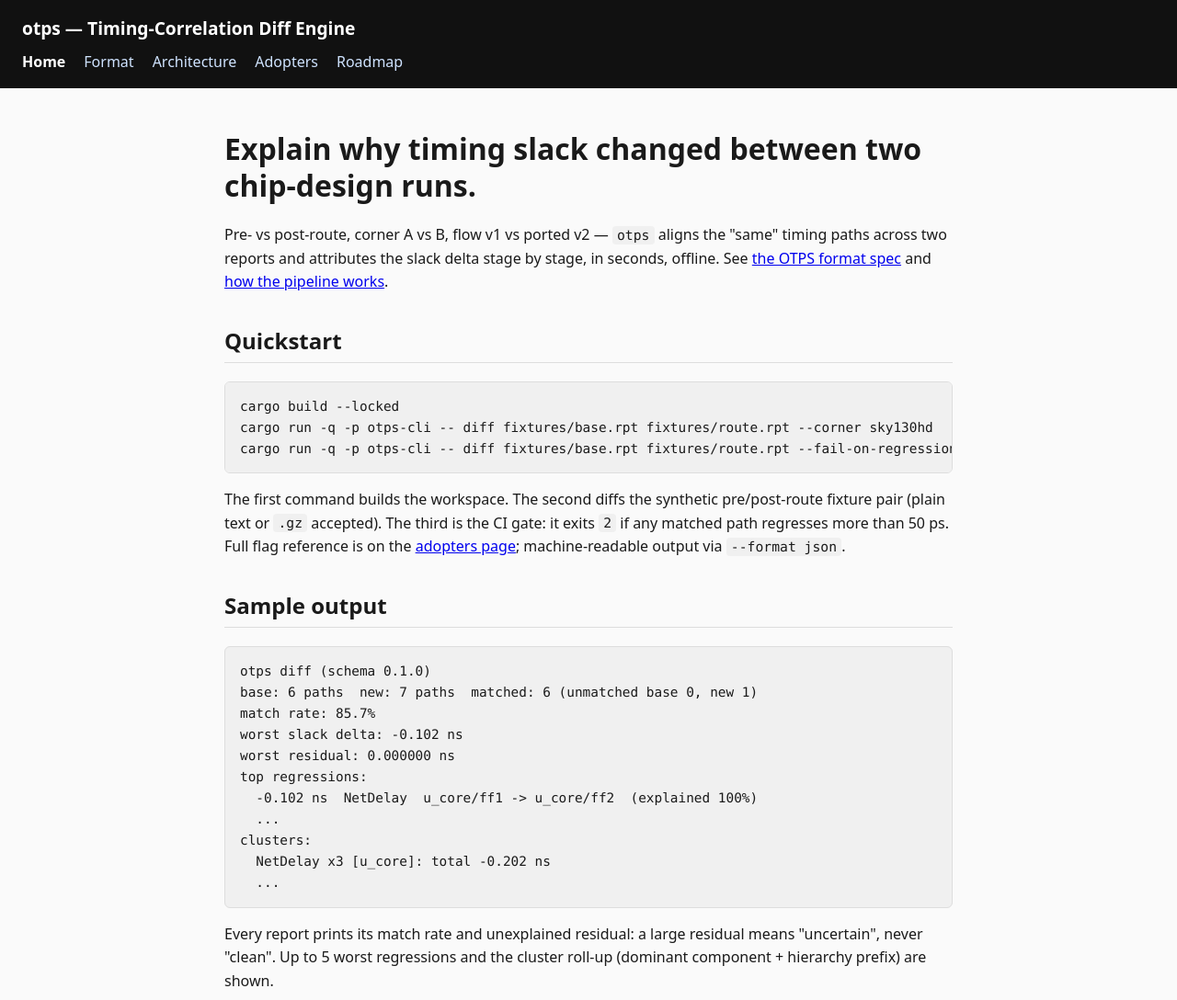
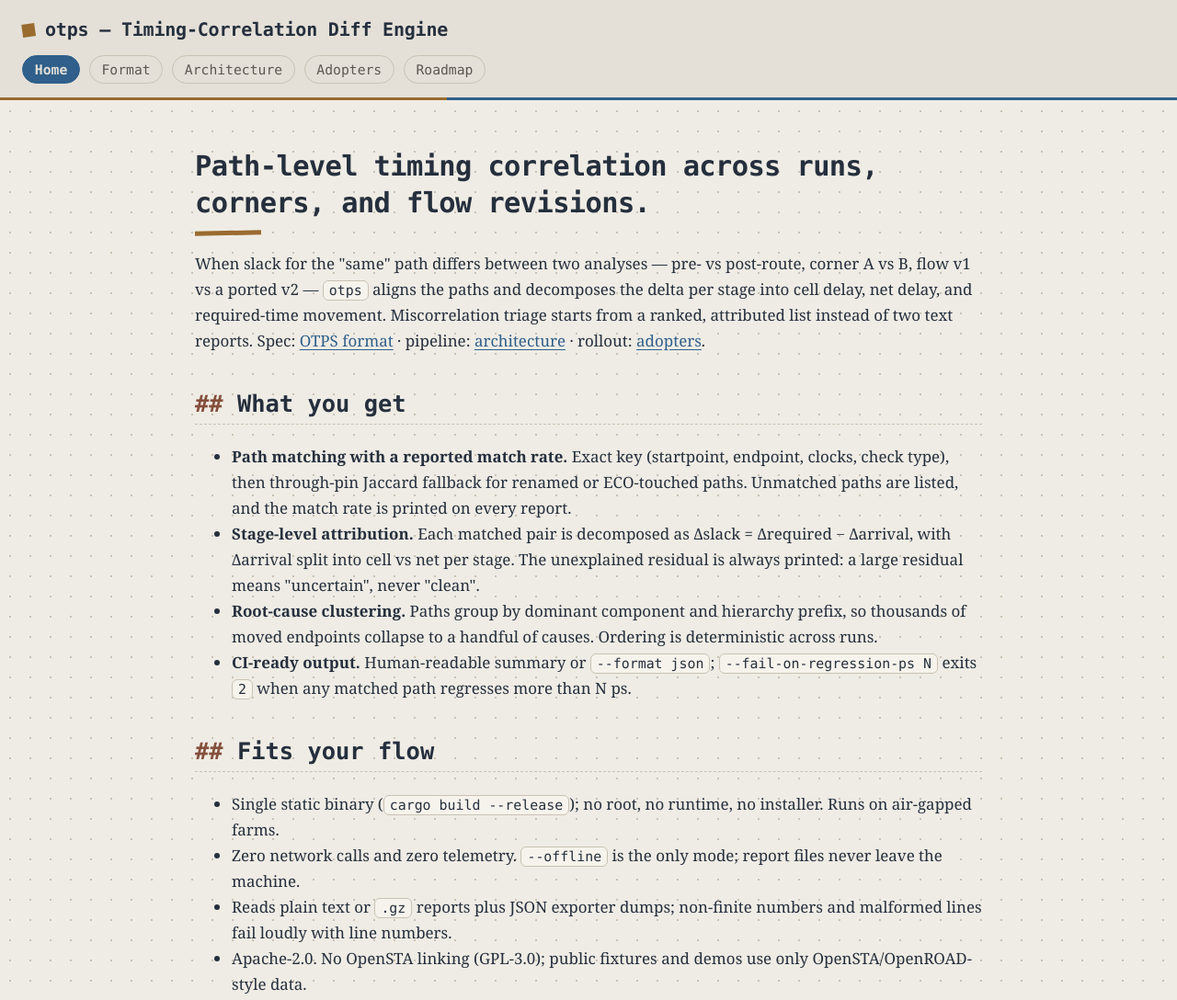
Before and after one commit to nitishagar/track-b2, a plain HTML site: page docs/index.html in a window 1280 px wide. Shown: the top 1088 px of the page at 92% size. Drawn offline with Linux system fonts and the light colour scheme.

Commit message:
Docs: pi.dev-inspired theme, SoC-engineer landing page, CONTRIBUTING.md

```diff
--- a/docs/index.html
+++ b/docs/index.html
@@ -3,6 +3,7 @@
 <head>
 <meta charset="utf-8">
 <meta name="viewport" content="width=device-width, initial-scale=1">
+<meta name="theme-color" content="#0d1116">
 <title>otps — Timing-Correlation Diff Engine</title>
 <link rel="stylesheet" href="style.css">
 </head>
@@ -18,21 +19,73 @@
   </nav>
 </header>
 <main>
-<h1>Explain why timing slack changed between two chip-design runs.</h1>
-<p>Pre- vs post-route, corner A vs B, flow v1 vs ported v2 — <code>otps</code>
-aligns the "same" timing paths across two reports and attributes the slack
-delta stage by stage, in seconds, offline. See <a href="format.html">the OTPS
-format spec</a> and <a href="architecture.html">how the pipeline works</a>.</p>
+<h1>Path-level timing correlation across runs, corners, and flow revisions.</h1>
+<p>When slack for the "same" path differs between two analyses — pre- vs
+post-route, corner A vs B, flow v1 vs a ported v2 — <code>otps</code> aligns
+the paths and decomposes the delta per stage into cell delay, net delay, and
+required-time movement. Miscorrelation triage starts from a ranked,
+attributed list instead of two text reports. Spec:
+<a href="format.html">OTPS format</a> · pipeline:
+<a href="architecture.html">architecture</a> · rollout:
+<a href="adopters.html">adopters</a>.</p>
+
+<h2>What you get</h2>
+<ul>
+  <li><strong>Path matching with a reported match rate.</strong> Exact key
+  (startpoint, endpoint, clocks, check type), then through-pin Jaccard
+  fallback for renamed or ECO-touched paths. Unmatched paths are listed, and
+  the match rate is printed on every report.</li>
+  <li><strong>Stage-level attribution.</strong> Each matched pair is decomposed
+  as Δslack&nbsp;=&nbsp;Δrequired&nbsp;−&nbsp;Δarrival, with Δarrival split
+  into cell vs net per stage. The unexplained residual is always printed: a
+  large residual means "uncertain", never "clean".</li>
+  <li><strong>Root-cause clustering.</strong> Paths group by dominant component
+  and hierarchy prefix, so thousands of moved endpoints collapse to a handful
+  of causes. Ordering is deterministic across runs.</li>
+  <li><strong>CI-ready output.</strong> Human-readable summary or
+  <code>--format json</code>; <code>--fail-on-regression-ps N</code> exits
+  <code>2</code> when any matched path regresses more than N&nbsp;ps.</li>
+</ul>
+
+<h2>Fits your flow</h2>
+<ul>
+  <li>Single static binary (<code>cargo build --release</code>); no root, no
+  runtime, no installer. Runs on air-gapped farms.</li>
+  <li>Zero network calls and zero telemetry. <code>--offline</code> is the
+  only mode; report files never leave the machine.</li>
+  <li>Reads plain text or <code>.gz</code> reports plus JSON exporter dumps;
+  non-finite numbers and malformed lines fail loudly with line numbers.</li>
+  <li>Apache-2.0. No OpenSTA linking (GPL-3.0); public fixtures and demos use
+  only OpenSTA/OpenROAD-style data.</li>
+</ul>
+
+<h2>Scope in v0.1.0</h2>
+<table>
+  <tr><th>Inputs</th><td>OTPS text v0.1 (OpenSTA <code>report_checks</code> subset), JSON dumps, <code>.gz</code></td></tr>
+  <tr><th>Checks</th><td>Setup/max and hold/min; required, arrival, CRPR, uncertainty carried per path</td></tr>
+  <tr><th>Outputs</th><td>Text summary, JSON, exit codes 0 (ok) / 1 (error) / 2 (gate failed)</td></tr>
+  <tr><th>Not in scope</th><td>Signoff. This is signoff-adjacent triage: it narrows the suspect list, it never certifies timing</td></tr>
+</table>
+
+<h2>Accuracy basis</h2>
+<ul>
+  <li>Self-consistency invariants checked per path (Σincrements&nbsp;=&nbsp;arrival, required&nbsp;−&nbsp;arrival&nbsp;=&nbsp;slack).</li>
+  <li>Perturbation-tested: injected net-delay growth and required-time shifts
+  on the fixture pair are attributed to the right component at 100% explained.</li>
+  <li>19 tests plus four CI gates (<code>build</code>,
+  <code>clippy -D warnings</code>, <code>fmt --check</code>,
+  <code>test</code>) on every push.</li>
+</ul>
 
 <h2>Quickstart</h2>
 <pre>cargo build --locked
 cargo run -q -p otps-cli -- diff fixtures/base.rpt fixtures/route.rpt --corner sky130hd
 cargo run -q -p otps-cli -- diff fixtures/base.rpt fixtures/route.rpt --fail-on-regression-ps 50</pre>
 <p>The first command builds the workspace. The second diffs the synthetic
-pre/post-route fixture pair (plain text or <code>.gz</code> accepted). The third
-is the CI gate: it exits <code>2</code> if any matched path regresses more than
-50&nbsp;ps. Full flag reference is on the <a href="adopters.html">adopters
-page</a>; machine-readable output via <code>--format json</code>.</p>
+pre/post-route fixture pair. The third is the CI gate: it exits
+<code>2</code> because the worst matched regression (−102&nbsp;ps) exceeds
+the 50&nbsp;ps budget. Full flag reference is on the
+<a href="adopters.html">adopters page</a>.</p>
 
 <h2>Sample output</h2>
 <pre>otps diff (schema 0.1.0)
@@ -46,19 +99,14 @@ top regressions:
 clusters:
   NetDelay x3 [u_core]: total -0.202 ns
   ...</pre>
-<p>Every report prints its match rate and unexplained residual: a large
-residual means "uncertain", never "clean". Up to 5 worst regressions and the
-cluster roll-up (dominant component + hierarchy prefix) are shown.</p>
 
-<h2>Ground rules</h2>
-<ul>
-  <li><strong>No telemetry. No network.</strong> The CLI makes zero network
-  calls; <code>--offline</code> is the only mode.</li>
-  <li><strong>Apache-2.0.</strong> Free to use, modify, and redistribute.</li>
-  <li><strong>Not a signoff tool.</strong> This is signoff-adjacent triage:
-  it narrows 2,000 miscorrelated endpoints to a handful of root causes, but
-  it never certifies timing.</li>
-</ul>
+<h2>Get the code</h2>
+<pre>git clone https://github.com/nitishagar/track-b2.git</pre>
+<p>Repository: <a href="https://github.com/nitishagar/track-b2">github.com/nitishagar/track-b2</a>
+(Apache-2.0). Contributions welcome — start with
+<a href="https://github.com/nitishagar/track-b2/blob/main/CONTRIBUTING.md">CONTRIBUTING.md</a>,
+particularly the fixture EULA rules.</p>
+
 <div class="notice"><strong>Legal guardrail:</strong> public fixtures and demos
 use only OpenSTA/OpenROAD-style data. This project never links OpenSTA
 (GPL-3.0) and never publishes commercial-tool outputs or tool-vs-tool
--- a/docs/style.css
+++ b/docs/style.css
@@ -1,84 +1,235 @@
-/* otps docs — zero-dependency stylesheet, works offline. */
+/* otps docs — lively pi.dev-inspired theme, still zero-dependency and offline.
+ * Dark-first warm canvas, monospace display type, serif prose, amber + tidal
+ * blue accents. No webfonts: "Departure Mono" / "Commit Mono" are named first
+ * so systems that have them get the full look, with graceful fallbacks. */
 :root {
-  --bg: #fafafa;
-  --fg: #1a1a1a;
-  --muted: #555;
-  --accent: #0b5cad;
-  --border: #ddd;
-  --code-bg: #f0f0f0;
-  --warn-bg: #fff8e6;
-  --warn-border: #d9a400;
+  color-scheme: dark;
+  --bg-deep: #0d1116;
+  --bg-canvas: #161d27;
+  --panel: #1c232e;
+  --code-bg: #0a0e13;
+  --line: #3a4451;
+  --text: #ebe7e4;
+  --muted: #9fa4ab;
+  --accent: #6a9fcc;
+  --accent-deep: #4b607c;
+  --amber: #e1b06e;
+  --terra: #b86b52;
+  --sage: #a3a473;
+  --notice-bg: #241d12;
+  --mono: "Departure Mono", "Commit Mono", ui-monospace, SFMono-Regular, Menlo, Consolas, monospace;
+  --serif: "Plantin MT Pro", Plantin, Georgia, "Times New Roman", serif;
+  --sans: system-ui, -apple-system, "Segoe UI", sans-serif;
 }
+
+@media (prefers-color-scheme: light) {
+  :root {
+    color-scheme: light;
+    --bg-deep: #e4e0d8;
+    --bg-canvas: #efece5;
+    --panel: #f6f3ec;
+    --code-bg: #252f3d;
+    --line: #c9c2b4;
+    --text: #252f3d;
+    --muted: #5c5752;
+    --accent: #2f5f8a;
+    --accent-deep: #4b607c;
+    --amber: #9a6b2f;
+    --terra: #844f3b;
+    --sage: #6d6d4b;
+    --notice-bg: #f4e7cf;
+  }
+}
+
 * { box-sizing: border-box; }
+
 body {
   margin: 0;
-  background: var(--bg);
-  color: var(--fg);
-  font-family: system-ui, -apple-system, "Segoe UI", Roboto, sans-serif;
-  line-height: 1.6;
+  background: var(--bg-canvas);
+  background-image: radial-gradient(var(--line) 1px, transparent 1px);
+  background-size: 22px 22px;
+  color: var(--text);
+  font-family: var(--serif);
+  font-size: 1.06rem;
+  line-height: 1.65;
 }
+
+::selection { background: var(--accent); color: var(--bg-deep); }
+
+/* ---- header ---- */
 header.site {
-  background: #111;
-  color: #fff;
-  padding: 1rem 1.5rem;
+  background: var(--bg-deep);
+  border-bottom: 3px solid var(--amber);
+  border-image: linear-gradient(90deg, var(--amber) 0 38%, var(--accent) 38% 100%) 1;
+  padding: 1rem 1.5rem 0.9rem;
+  position: sticky;
+  top: 0;
+  z-index: 10;
 }
+
 header.site a.brand {
-  color: #fff;
+  color: var(--text);
+  font-family: var(--mono);
   font-weight: 700;
+  font-size: 1.25rem;
   text-decoration: none;
-  font-size: 1.2rem;
+  letter-spacing: -0.01em;
 }
+
+header.site a.brand::before {
+  content: "";
+  display: inline-block;
+  width: 0.7em;
+  height: 0.7em;
+  margin-right: 0.55em;
+  background: var(--amber);
+  transform: rotate(-8deg) translateY(0.05em);
+}
+
 nav.site {
   display: flex;
   flex-wrap: wrap;
-  gap: 0.25rem 1.25rem;
-  margin-top: 0.5rem;
+  gap: 0.4rem 0.6rem;
+  margin-top: 0.7rem;
+  font-family: var(--mono);
+  font-size: 0.92rem;
 }
-nav.site a { color: #cfe3ff; text-decoration: none; }
-nav.site a:hover { text-decoration: underline; }
-nav.site a[aria-current="page"] { color: #fff; font-weight: 700; }
+
+nav.site a {
+  color: var(--muted);
+  text-decoration: none;
+  border: 1px solid var(--line);
+  border-radius: 999px;
+  padding: 0.15rem 0.8rem;
+}
+
+nav.site a:hover {
+  color: var(--bg-deep);
+  background: var(--amber);
+  border-color: var(--amber);
+}
+
+nav.site a[aria-current="page"] {
+  color: var(--bg-deep);
+  background: var(--accent);
+  border-color: var(--accent);
+  font-weight: 700;
+}
+
+/* ---- body ---- */
 main {
-  max-width: 52rem;
+  max-width: 56rem;
   margin: 0 auto;
-  padding: 1.5rem 1.25rem 3rem;
+  padding: 2rem 1.25rem 4rem;
 }
-h1 { line-height: 1.25; }
-h2 { margin-top: 2rem; border-bottom: 1px solid var(--border); padding-bottom: 0.25rem; }
-code, pre { font-family: ui-monospace, SFMono-Regular, Menlo, Consolas, monospace; }
+
+h1, h2, h3 { font-family: var(--mono); line-height: 1.3; }
+
+h1 {
+  font-size: 1.9rem;
+  letter-spacing: -0.02em;
+  margin-bottom: 0.4rem;
+}
+
+h1::after {
+  content: "";
+  display: block;
+  width: 4.5rem;
+  height: 0.3rem;
+  margin-top: 0.7rem;
+  background: var(--amber);
+  transform: rotate(-1deg);
+}
+
+h2 {
+  margin-top: 2.4rem;
+  padding-bottom: 0.3rem;
+  border-bottom: 1px dashed var(--line);
+}
+
+h2::before {
+  content: "## ";
+  color: var(--terra);
+}
+
+h3::before {
+  content: "### ";
+  color: var(--terra);
+}
+
+a { color: var(--accent); text-underline-offset: 0.15em; }
+a:hover { color: var(--amber); }
+
+code, pre { font-family: var(--mono); }
+
 pre {
   background: var(--code-bg);
-  border: 1px solid var(--border);
+  color: #ebe7e4;
+  border: 1px solid var(--line);
+  border-top: 3px solid var(--accent-deep);
+  border-radius: 10px;
+  padding: 1rem 1.1rem;
+  overflow-x: auto;
+  font-size: 0.86rem;
+  line-height: 1.55;
+  box-shadow: 4px 4px 0 var(--bg-deep);
+}
+
+p code, li code, td code, h1 code, h2 code {
+  background: var(--panel);
+  border: 1px solid var(--line);
+  padding: 0.08em 0.4em;
   border-radius: 6px;
-  padding: 0.9rem 1rem;
-  overflow-x: auto;
-  font-size: 0.9rem;
+  font-size: 0.88em;
+  white-space: nowrap;
 }
-code.inline, p code, li code, td code {
-  background: var(--code-bg);
-  padding: 0.1em 0.35em;
-  border-radius: 4px;
-  font-size: 0.92em;
-}
+
 table {
   border-collapse: collapse;
   width: 100%;
-  margin: 1rem 0;
+  margin: 1.2rem 0;
+  font-size: 0.95rem;
+  font-family: var(--sans);
+}
+
+th, td { border: 1px solid var(--line); padding: 0.5rem 0.7rem; text-align: left; }
+th { background: var(--panel); font-family: var(--mono); font-size: 0.85rem; }
+tr:nth-child(even) td { background: var(--surface-tint, transparent); }
+
+.notice {
+  border: 2px dashed var(--amber);
+  background: var(--notice-bg);
+  border-radius: 2px 14px 2px 14px;
+  padding: 0.8rem 1.1rem;
+  margin: 1.4rem 0;
+  transform: rotate(-0.4deg);
+  font-family: var(--sans);
   font-size: 0.95rem;
 }
-th, td { border: 1px solid var(--border); padding: 0.5rem 0.7rem; text-align: left; }
-th { background: #eee; }
-.notice {
-  border: 1px solid var(--warn-border);
-  background: var(--warn-bg);
-  border-radius: 6px;
-  padding: 0.75rem 1rem;
-  margin: 1rem 0;
-}
+
 footer.site {
-  border-top: 1px solid var(--border);
+  border-top: 1px solid var(--line);
   color: var(--muted);
-  font-size: 0.9rem;
-  padding: 1rem 1.5rem 2rem;
+  font-family: var(--mono);
+  font-size: 0.82rem;
+  padding: 1.2rem 1.5rem 2.5rem;
   text-align: center;
 }
+
 footer.site a { color: var(--accent); }
+
+:focus-visible {
+  outline: 2px solid var(--amber);
+  outline-offset: 3px;
+  border-radius: 4px;
+}
+
+@media (prefers-reduced-motion: no-preference) {
+  nav.site a { transition: background 0.15s ease, color 0.15s ease; }
+  a { transition: color 0.15s ease; }
+}
+
+@media (max-width: 40rem) {
+  h1 { font-size: 1.5rem; }
+  body { font-size: 1rem; }
+}
```
Also changed, not shown: CONTRIBUTING.md (added, +34 -0 lines), docs/adopters.html (+1 -0 lines), docs/architecture.html (+1 -0 lines), docs/format.html (+1 -0 lines), docs/roadmap.html (+1 -0 lines), README.md.
